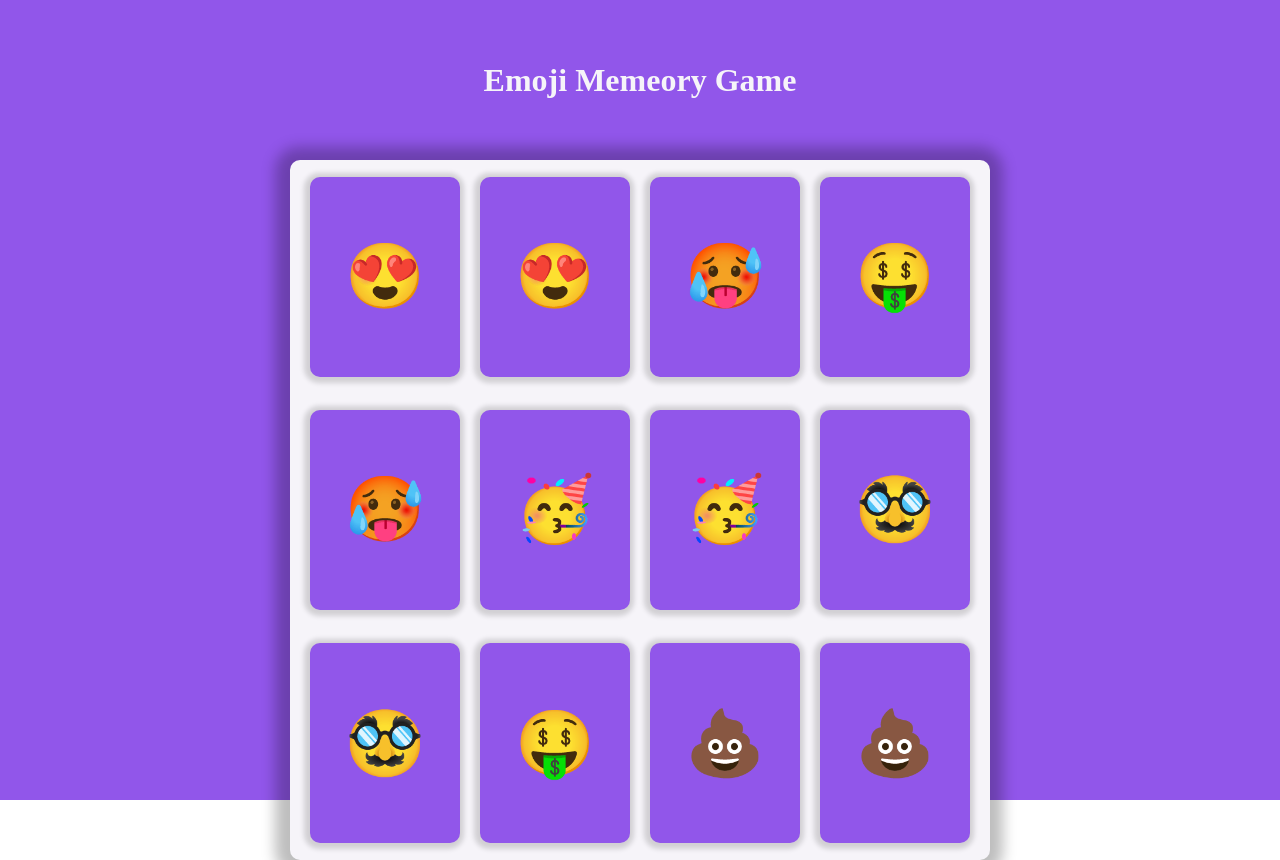
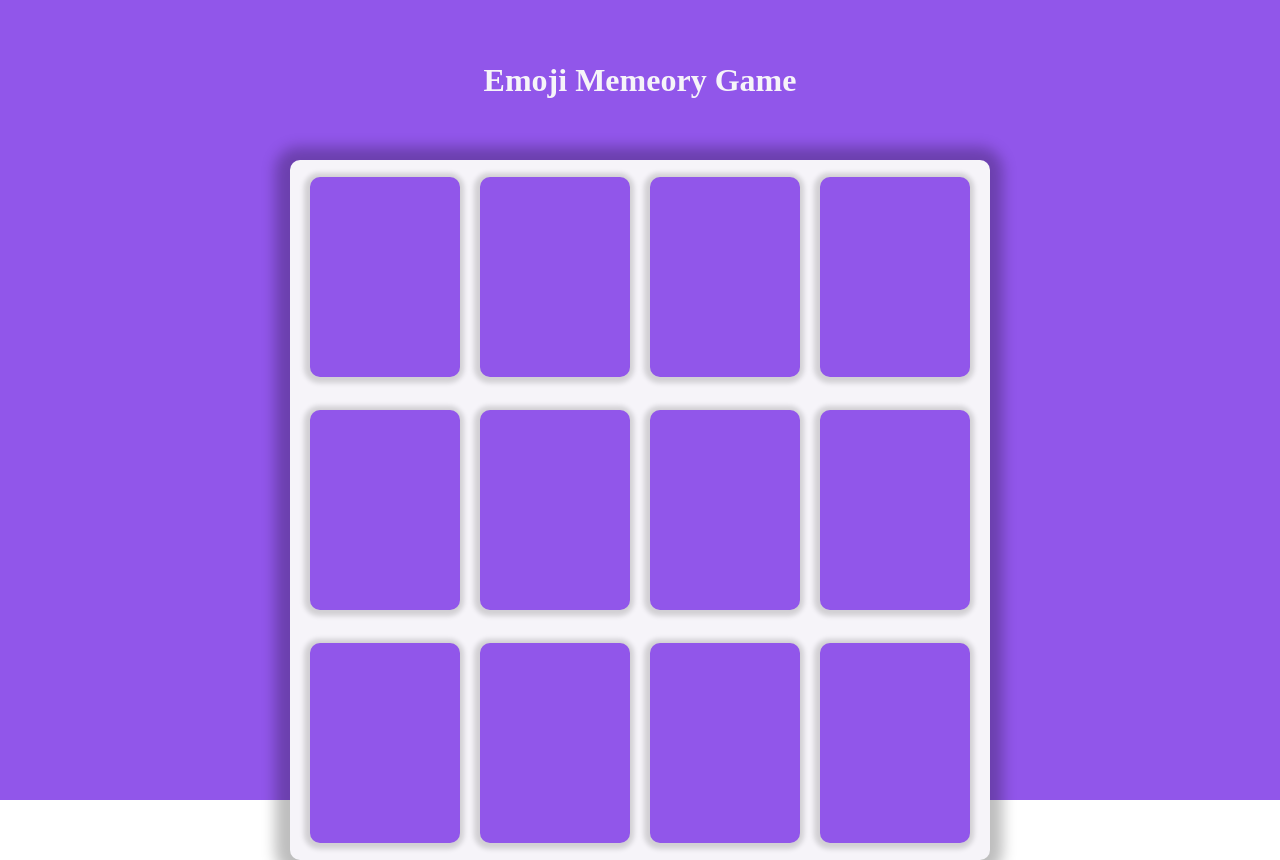
Before and after one commit to mcopanos/ReactMemoryGame, a React (Vite) app: page / in a window 1280 px wide. Built offline with nearby package versions, Linux system fonts and the light colour scheme.

Commit message:
feat(matching) match success/error handling

```diff
--- a/src/App.jsx
+++ b/src/App.jsx
@@ -5,16 +5,58 @@ import Board from './components/styled/board.styled.jsx'
 import List from './components/styled/list.styled.jsx'
 import Card from './components/styled/card.styled.jsx'
 import Item from './components/styled/item.styled.jsx'
-import { useId } from 'react'
-import { useState } from 'react'
+import { useId, useState, useMemo, useEffect } from 'react'
+import Emojis from './components/data/emojis.json'
+
 
 function App() {
-  const emojis = ['😍', '😍', '🥵', '🥵', '🥸', '🥸', '💩', '💩', '🥳','🥳', '🤑', '🤑'];
-  randomEmojis(emojis)
-  function randomEmojis(arr) {
-    arr.sort(() => Math.random() - 0.5)
+  const [emojis, setEmojis] = useState([...Emojis])
+  const [isClicked, setIsClicked] = useState([])
+
+  function sortCards(arr) {
+    arr.sort(() => Math.random() - 0.5);
+  };
+
+  function toggleIsClicked(id) {
+    setEmojis((prevEmoji) =>
+      prevEmoji.map((emoji) =>
+        emoji === id ? { ...emoji, isClicked: true } : emoji
+      )
+    );
+
+  };
+
+  if (isClicked.length === 2) {
+    const first = isClicked[0];
+    const second = isClicked[1];
+
+    if (first.emoji === second.emoji) {
+      // left off here. tyring to set is matched to tru
+      emojis.map((emoji) =>
+        emoji.isClicked === true ? emoji.isMatched = true : emoji);
+
+      emojis.map((emoji) =>
+        emoji.isMatched === true ? emoji.isClicked = false : emoji);
+
+      setIsClicked([]);
+    } else {
+      alert("Not a Match. Try again")
+
+      emojis.map((emoji) =>
+        emoji.isClicked === true ? emoji.isClicked = false : emoji);
+
+      setIsClicked([]);
+    }
   }
 
+  useEffect(() => {
+    setIsClicked(emojis.filter((emoji) => emoji.isClicked))
+
+  }, [emojis])
+
+  useMemo(() => {
+    return sortCards(emojis)
+  }, []);
 
   return (
     <>
@@ -26,12 +68,22 @@ function App() {
           <List>
             {
               emojis.map(emoji => (
-                <Item key={useId()}>
-                  <Card>
-                    <text style={{fontSize: '4em'}}>{emoji}</text>
+                <Item
+                  key={useId()}
+                  onClick={() => toggleIsClicked(emoji)}
+                >
+                  <Card id={useId()}>
+                  {emoji.isMatched ?
+                  <text
+                      style={{fontSize: '4em'}}
+                    >{emoji.emoji}</text>
+                    :
+                    <text
+                      className={!emoji.isClicked ? 'hidden' : null}
+                      style={{fontSize: '4em'}}
+                    >{emoji.emoji}</text>}
                   </Card>
                 </Item>
-
               ))
             }
           </List>
--- /dev/null
+++ b/src/components/data/emojis.json
@@ -0,0 +1,62 @@
+[
+    {
+        "emoji": "😍",
+        "isClicked": false,
+        "isMatched": false
+    },
+    {
+        "emoji": "😍",
+        "isClicked": false,
+        "isMatched": false
+    },
+    {
+        "emoji": "🥵",
+        "isClicked": false,
+        "isMatched": false
+    },
+    {
+        "emoji": "🥵",
+        "isClicked": false,
+        "isMatched": false
+    },
+    {
+        "emoji": "🥸",
+        "isClicked": false,
+        "isMatched": false
+    },
+    {
+        "emoji": "🥸",
+        "isClicked": false,
+        "isMatched": false
+    },
+    {
+        "emoji": "💩",
+        "isClicked": false,
+        "isMatched": false
+    },
+    {
+        "emoji": "💩",
+        "isClicked": false,
+        "isMatched": false
+    },
+    {
+        "emoji": "🥳",
+        "isClicked": false,
+        "isMatched": false
+    },
+    {
+        "emoji": "🥳",
+        "isClicked": false,
+        "isMatched": false
+    },
+    {
+        "emoji": "🤑",
+        "isClicked": false,
+        "isMatched": false
+    },
+    {
+        "emoji": "🤑",
+        "isClicked": false,
+        "isMatched": false
+    }
+]
--- a/src/components/styled/card.styled.jsx
+++ b/src/components/styled/card.styled.jsx
@@ -1,13 +1,14 @@
 import styled from "styled-components";
 
 const Card = styled.div`
+
+    background: #9156ea; //#9156eaa6
     display: flex;
     flex-direction: column;
     justify-content: center;
     align-items: center;
     width: 150px;
     height: 200px;
-    background: #9156ea;
     border-radius: 10px;
     box-shadow:  -1px 1px 5px 5px rgba(0, 0, 0, 0.15);
 `
--- a/src/index.css
+++ b/src/index.css
@@ -2,3 +2,7 @@
   padding: 0;
   margin: 0;
 }
+
+.hidden {
+  display: none;
+}
```
